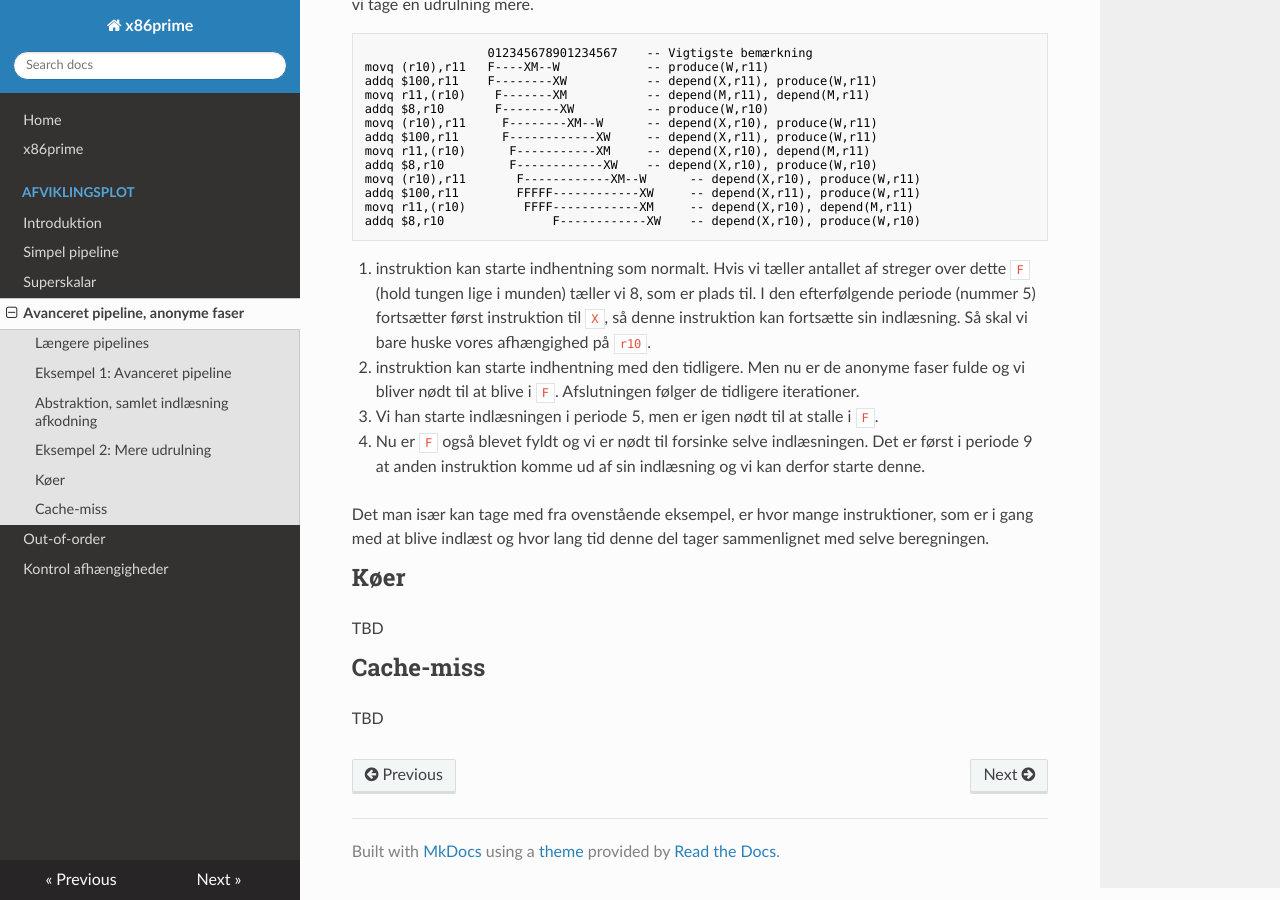
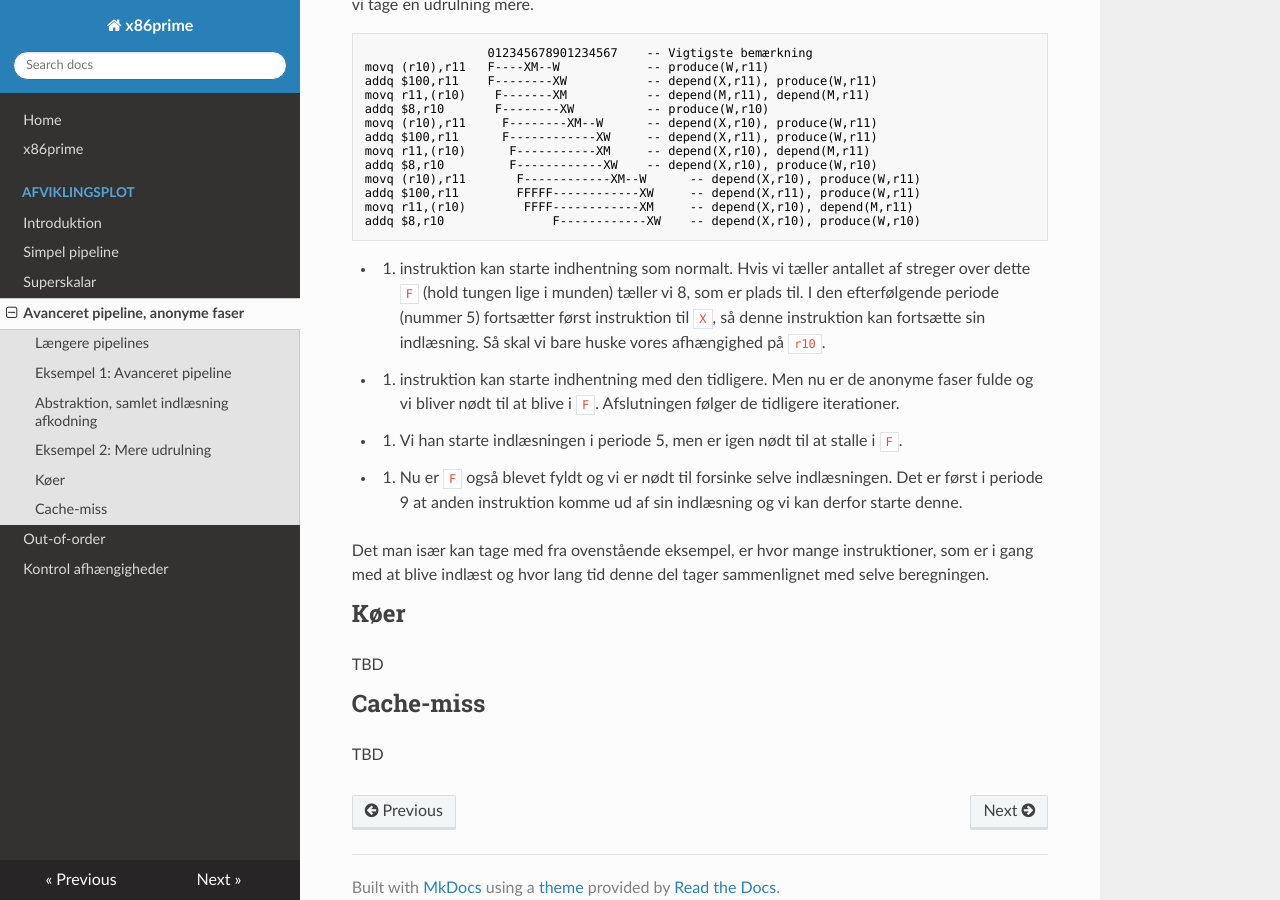
Before and after one commit to finnschiermer/x86prime, an MkDocs documentation site: the page built from docs/afviklingsplot/anonyme.md, in a window 1280 px wide and 900 px high, scrolled down 3068 px. Built offline with MkDocs 1.6.1, drawn with Linux system fonts in a browser that asks for light colours; nearby versions of some CDN libraries.

```diff
--- a/docs/afviklingsplot/anonyme.md
+++ b/docs/afviklingsplot/anonyme.md
@@ -123,10 +123,10 @@ addq $100,r11        FFFFF------------XW     -- depend(X,r11), produce(W,r11)
 movq r11,(r10)        FFFF------------XM     -- depend(X,r10), depend(M,r11)
 addq $8,r10               F------------XW    -- depend(X,r10), produce(W,r10)
 ~~~
-9. instruktion kan starte indhentning som normalt. Hvis vi tæller antallet af streger over dette `F` (hold tungen lige i munden) tæller vi 8, som er plads til. I den efterfølgende periode (nummer 5) fortsætter først instruktion til `X`, så denne instruktion kan fortsætte sin indlæsning. Så skal vi bare huske vores afhængighed på `r10`.
-10. instruktion kan starte indhentning med den tidligere. Men nu er de anonyme faser fulde og vi bliver nødt til at blive i `F`. Afslutningen følger de tidligere iterationer.
-11. Vi han starte indlæsningen i periode 5, men er igen nødt til at stalle i `F`.
-12. Nu er `F` også blevet fyldt og vi er nødt til forsinke selve indlæsningen. Det er først i periode 9 at anden instruktion komme ud af sin indlæsning og vi kan derfor starte denne.
+* 9. instruktion kan starte indhentning som normalt. Hvis vi tæller antallet af streger over dette `F` (hold tungen lige i munden) tæller vi 8, som er plads til. I den efterfølgende periode (nummer 5) fortsætter først instruktion til `X`, så denne instruktion kan fortsætte sin indlæsning. Så skal vi bare huske vores afhængighed på `r10`.
+* 10. instruktion kan starte indhentning med den tidligere. Men nu er de anonyme faser fulde og vi bliver nødt til at blive i `F`. Afslutningen følger de tidligere iterationer.
+* 11. Vi han starte indlæsningen i periode 5, men er igen nødt til at stalle i `F`.
+* 12. Nu er `F` også blevet fyldt og vi er nødt til forsinke selve indlæsningen. Det er først i periode 9 at anden instruktion komme ud af sin indlæsning og vi kan derfor starte denne.
 
 Det man især kan tage med fra ovenstående eksempel, er hvor mange instruktioner, som er i gang med at blive indlæst og hvor lang tid denne del tager sammenlignet med selve beregningen.
 
```
Also changed, not shown: docs/afviklingsplot/index.md (+1 -1 lines).
